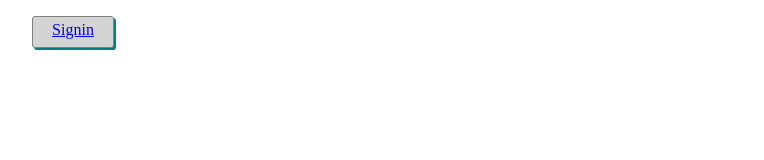
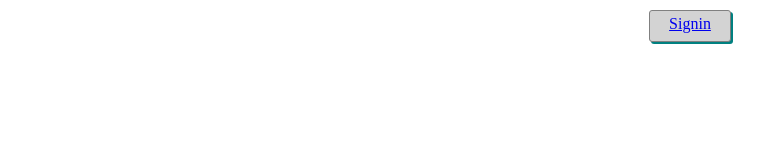
Before and after one commit to suoqingqiu2011/jeux-de-dames_app, a website: page views/base.html in a window 1280 px wide. Shown: the whole page, without its empty margins (16-780 px from the left). Drawn offline with nearby package versions, Linux system fonts and the light colour scheme; files that its build step writes are made by us from their sources.

Commit message:
⛪️🌖 Checkpoint ./public/style.css:812689/111 ./views/base.html:812689/469

```diff
--- a/public/style.css
+++ b/public/style.css
@@ -68,6 +68,13 @@ menu a {
   box-shadow: none;
 }
 
+menu{
+  width: 100px;
+  height: 35px;
+  margin: 10px auto;
+  padding-left: 150px;
+}
+
 #lien_out_signin{
   width: 80px;
   height: 30px;
--- a/views/base.html
+++ b/views/base.html
@@ -6,9 +6,6 @@
     <link rel="stylesheet" href="style.css">
   </head>
   <body>
-    {% block main %}
-    {% endblock %}
-
     {% block menu %}
     <menu>
       <div id="lien_out_signin">
@@ -20,5 +17,9 @@
       </div>
     </menu>
     {% endblock %}
+    {% block main %}
+    {% endblock %}
+
+
   </body>
 </html>
```
